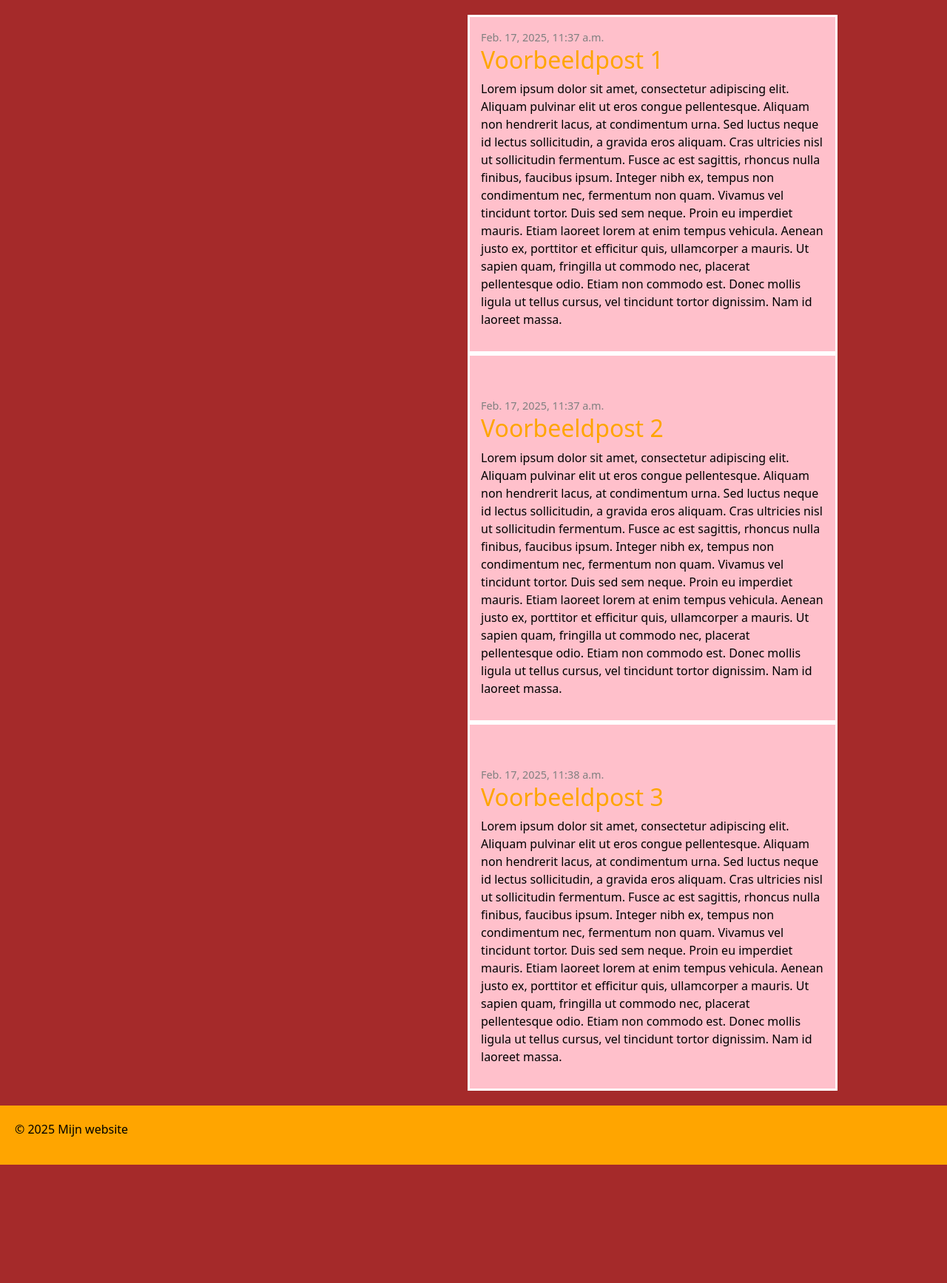
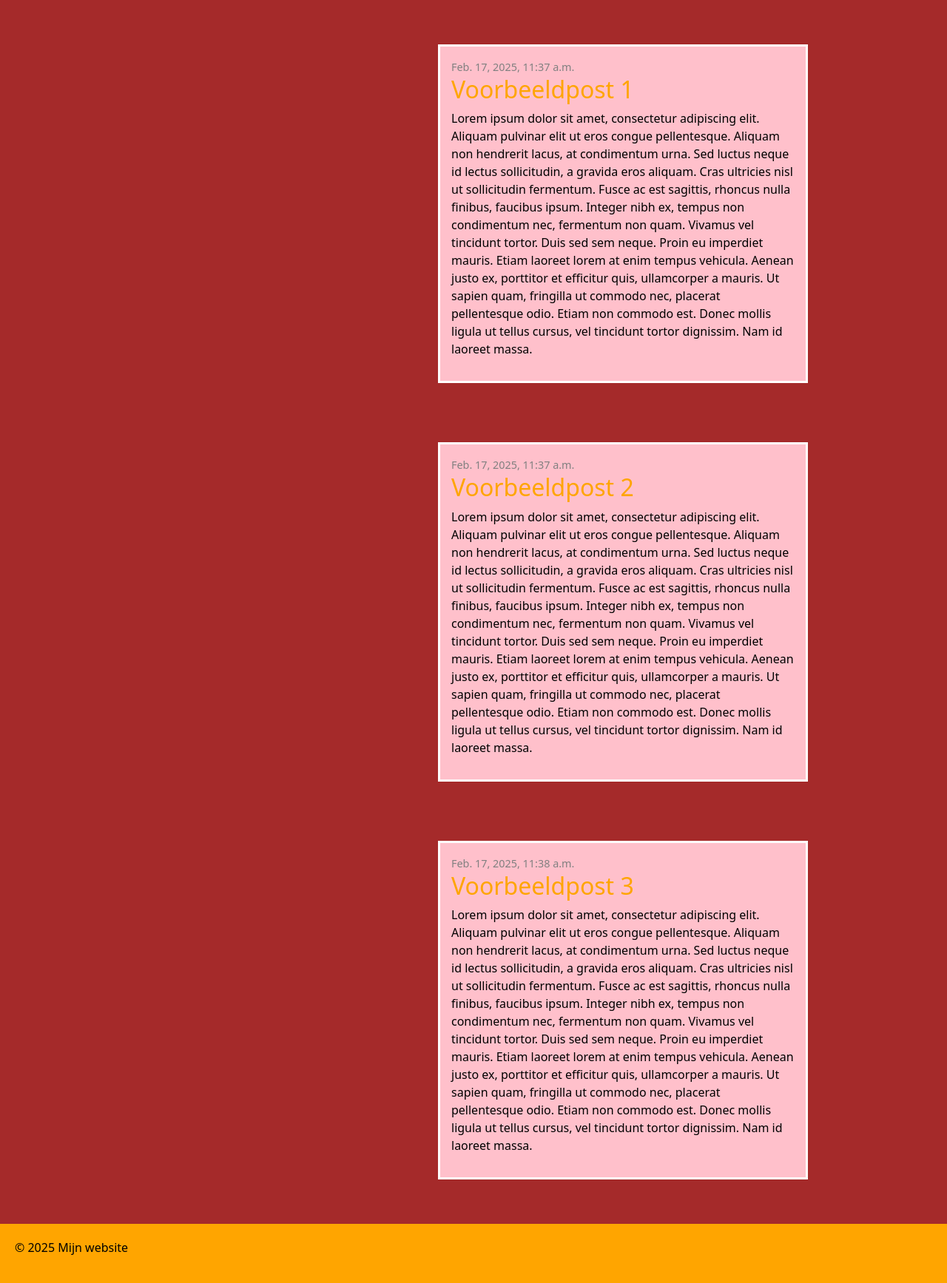
Before and after one commit to MickaelDL27/testDjango, a Django app: page / in a window 1280 px wide. Shown: the part 136-1871 px from the top of the page at 74% size. Before the commit the page ends 1711 px from the top, so only its background shows below. Run offline with Django 5.2, Linux system fonts and the light colour scheme; data comes from the database, SQL or seed files in the repository; some libraries are stand-ins or nearby versions.

Commit message:
HuiswerkL5

```diff
--- a/mysite/blog/static/css/stijl.css
+++ b/mysite/blog/static/css/stijl.css
@@ -31,14 +31,7 @@ div
     padding: 15px;
     border: 3px solid white;
     width: 500px;
-    margin-bottom: 0;
-}
-.post + .post::before
-{
-    content: "";
-    display: block;
-    height: 40px;
-    background-color: pink;
+    margin: 40px;
 }
 .date
 {
```
